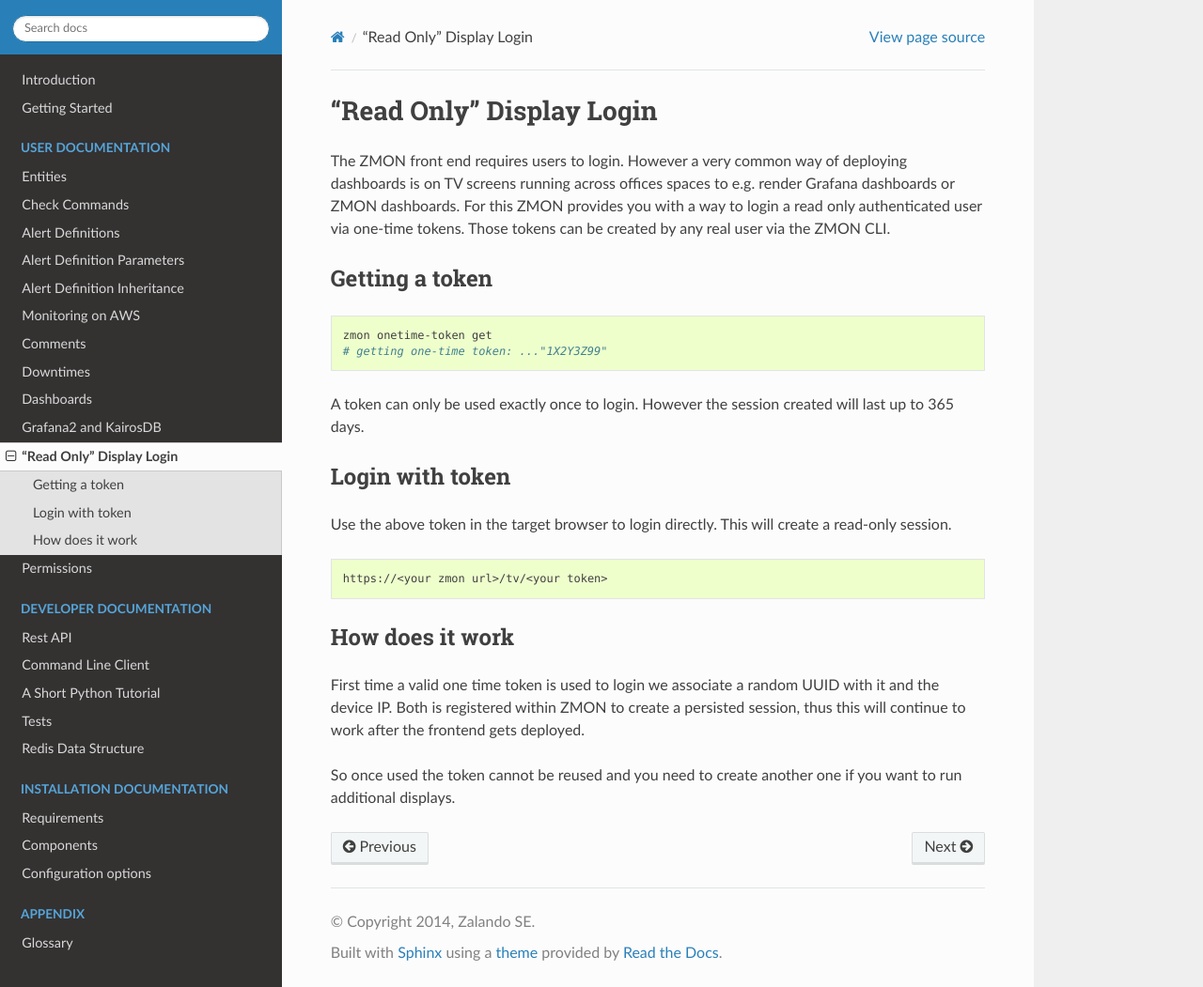
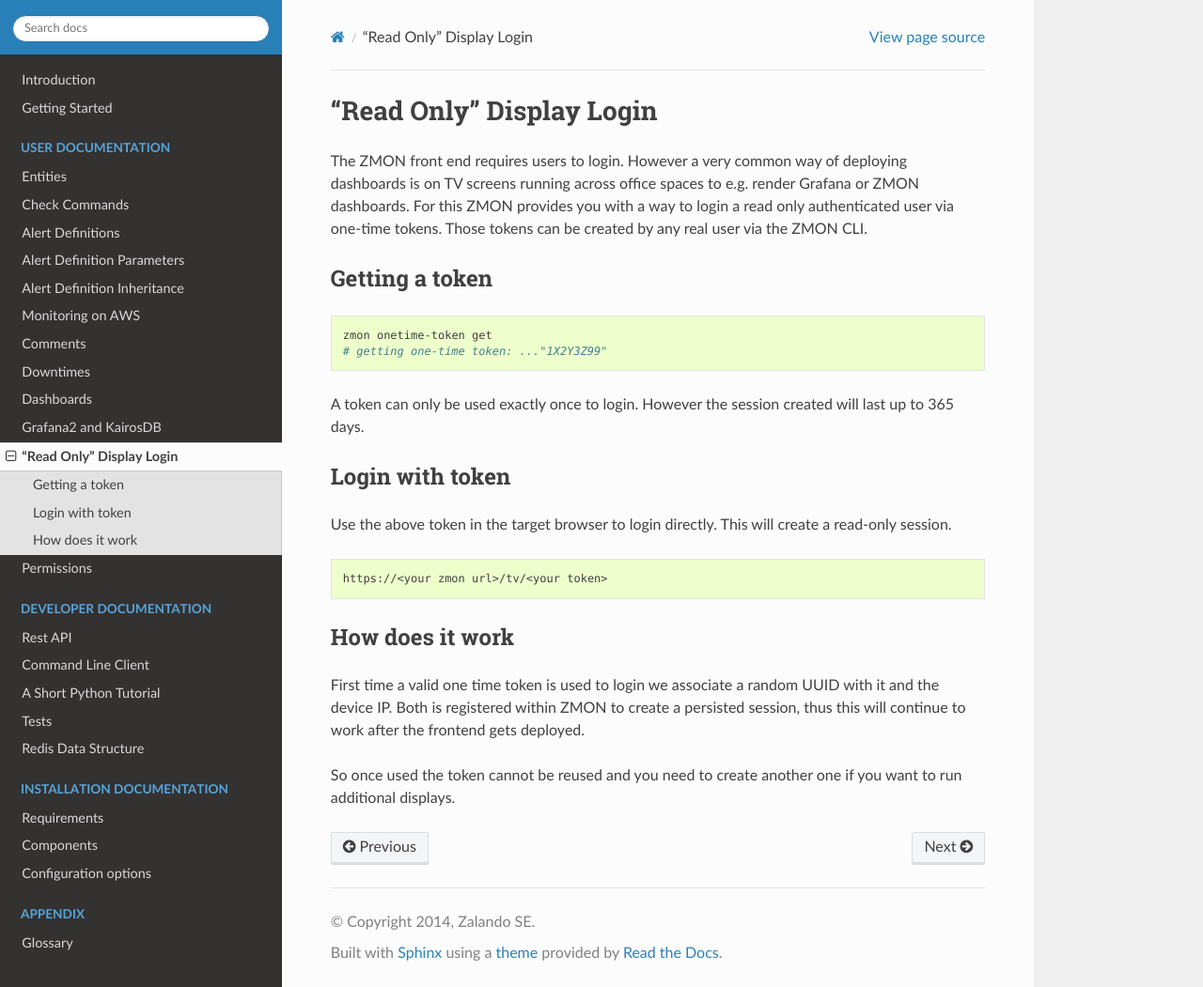
Before and after one commit to zalando-zmon/zmon-docs, a Sphinx documentation site: the page built from docs/user/tv-login.rst, in a window 1280 px wide and 1051 px high. Shown: the whole window at 94% size. Built offline with Sphinx 7.4.7 and the Read the Docs theme 2.0.0, drawn with Linux system fonts in a browser that asks for light colours.

Commit message:
#8 minimal wording change

```diff
--- a/docs/user/tv-login.rst
+++ b/docs/user/tv-login.rst
@@ -4,7 +4,7 @@
 "Read Only" Display Login
 *************************
 
-The ZMON front end requires users to login. However a very common way of deploying dashboards is on TV screens running across offices spaces to e.g. render Grafana dashboards or ZMON dashboards.
+The ZMON front end requires users to login. However a very common way of deploying dashboards is on TV screens running across office spaces to e.g. render Grafana or ZMON dashboards.
 For this ZMON provides you with a way to login a read only authenticated user via one-time tokens. Those tokens can be created by any real user via the ZMON CLI.
 
 
```
